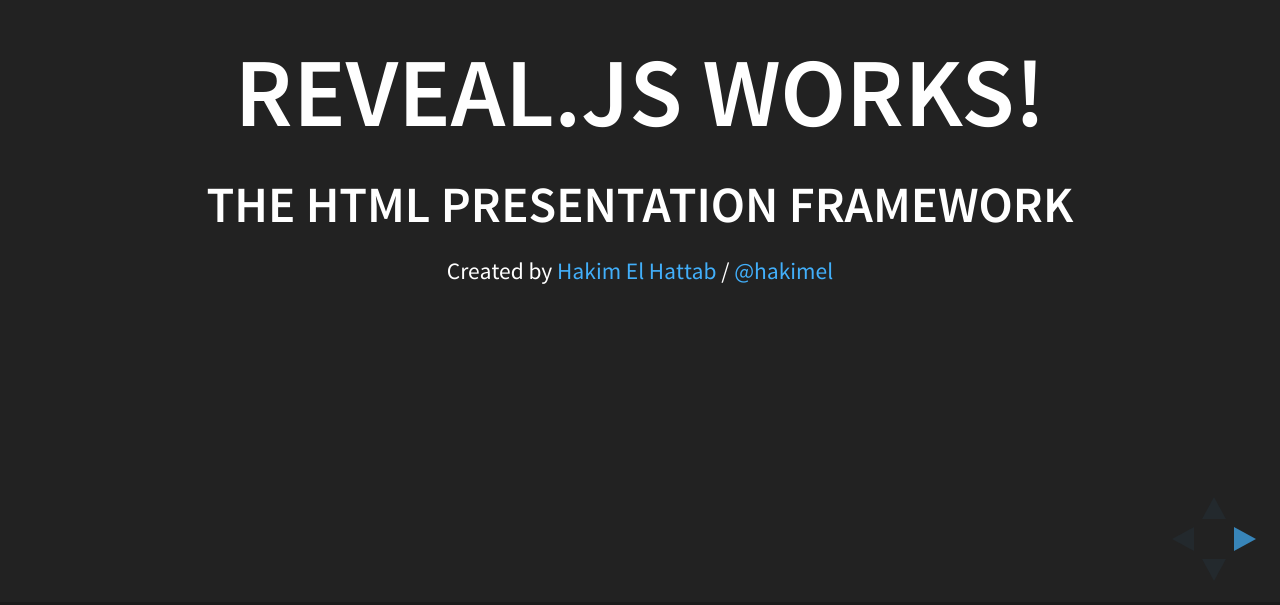
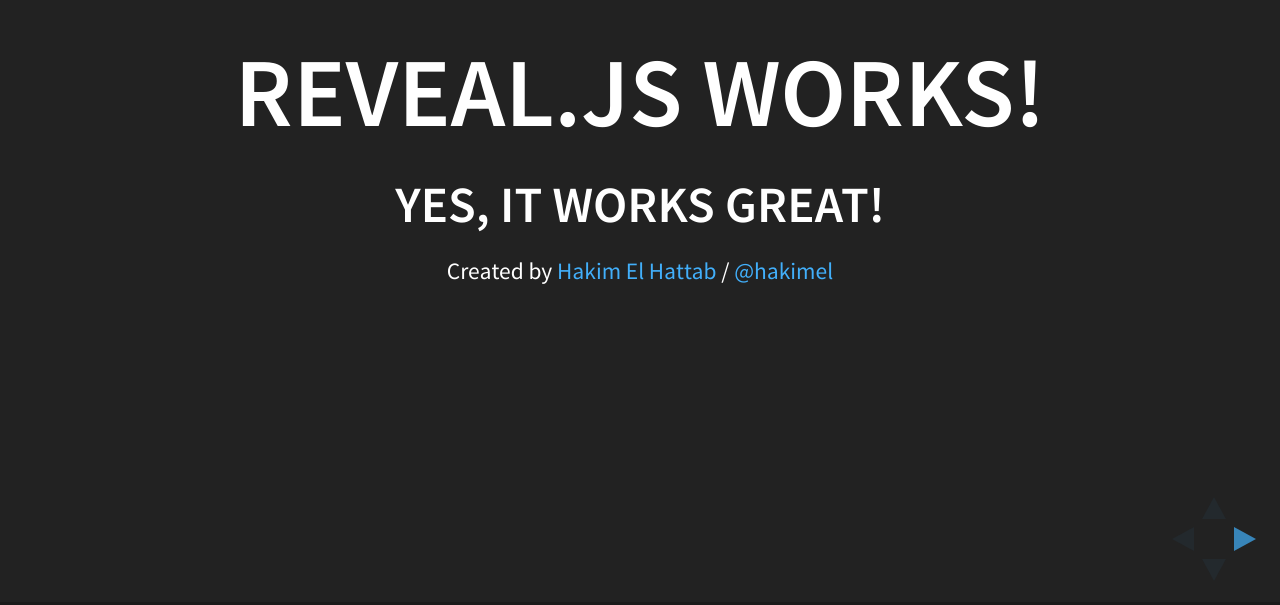
Before and after one commit to jeremyflattau/Presentation_js, a website: page index.html in a window 1280 px wide. Shown: the part 195-800 px from the top of the page. Drawn offline with Linux system fonts and the light colour scheme.

Commit message:
First pages commit

```diff
--- a/index.html
+++ b/index.html
@@ -42,7 +42,7 @@
 			<div class="slides">
 				<section>
 					<h1>Reveal.js Works!</h1>
-					<h3>The HTML Presentation Framework</h3>
+					<h3>Yes, it works great!</h3>
 					<p>
 						<small>Created by <a href="http://hakim.se">Hakim El Hattab</a> / <a href="http://twitter.com/hakimel">@hakimel</a></small>
 					</p>
```
